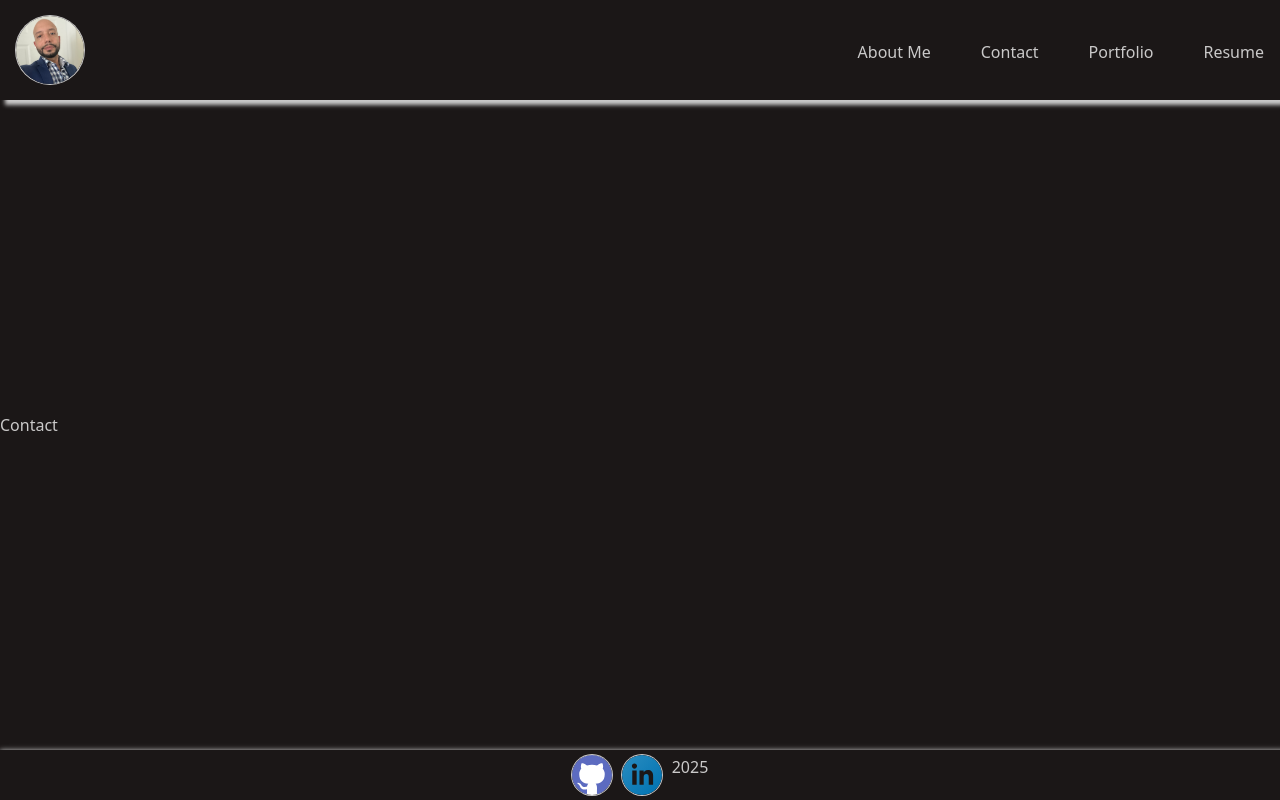
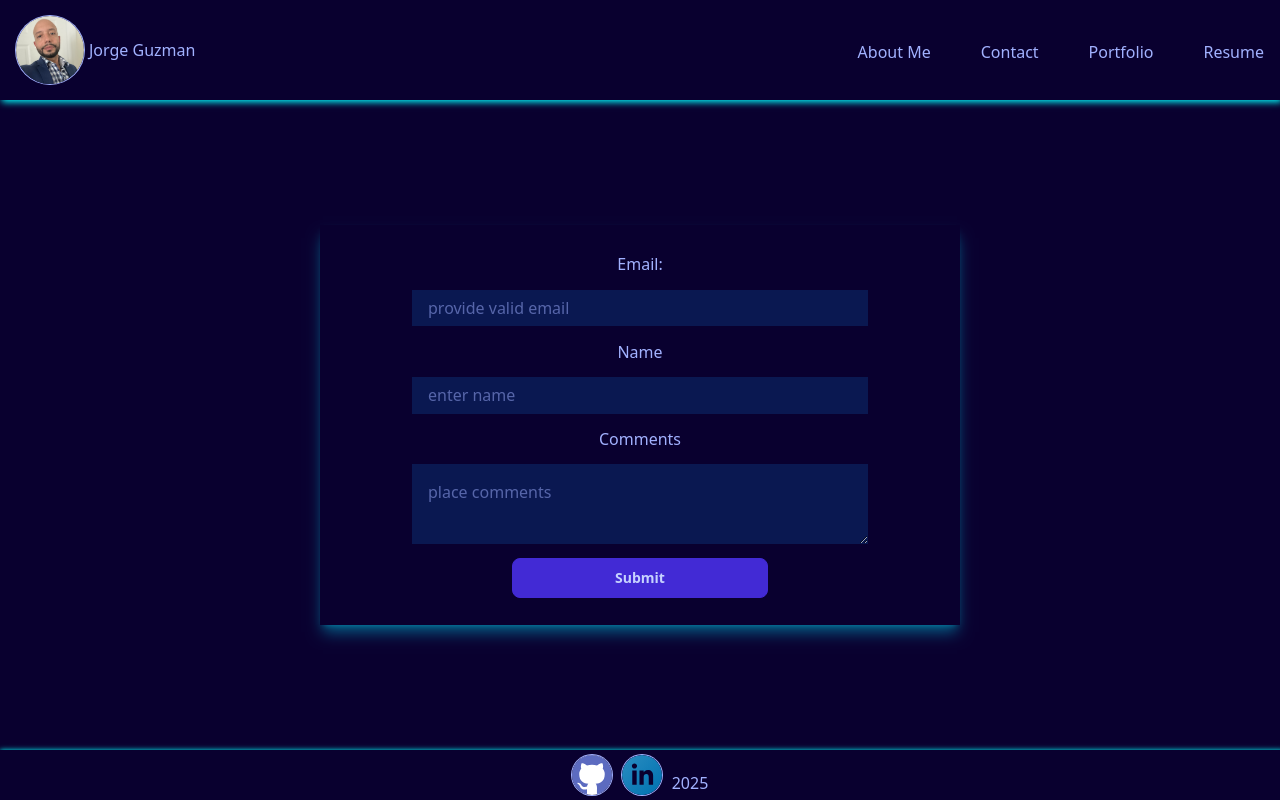
Before and after one commit to JGuzman87/jorge-portfolio, a Next.js app: page /contact in a window 1280 px wide. Built offline with nearby package versions, Linux system fonts and the light colour scheme.

Commit message:
applied theme and added form

```diff
--- a/src/app/contact/page.tsx
+++ b/src/app/contact/page.tsx
@@ -2,8 +2,21 @@ import React from 'react'
 
 const Contact = () => {
   return (
-    <div>Contact</div>
-  )
+    <form className="form shadow-lg shadow-cyan-500/50">
+      <label
+        className="label-floating"
+        htmlFor="email"
+      >
+        Email:
+      </label>
+      <input name="email" type="email" placeholder="provide valid email" />
+      <label htmlFor="name">Name</label>
+      <input name="name" type="text" placeholder="enter name" />
+      <label htmlFor="comment">Comments</label>
+      <textarea name="comment" placeholder="place comments"></textarea>
+      <button className="btn btn-neutral btn-wide">Submit</button>
+    </form>
+  );
 }
 
 export default Contact
--- a/src/app/globals.css
+++ b/src/app/globals.css
@@ -1,6 +1,6 @@
 @import "tailwindcss";
 @plugin "daisyui" {
-    themes: light --default, dark --prefersdark, forest;
+    themes: light --default, dark --prefersdark, synthwave;
 };
 
 
@@ -8,5 +8,41 @@ body {
    display: flex;
    flex-direction: column;
    justify-content: space-between;
-    height: 100vh;
+   align-content: center;
+   height: 100vh;
 }
+
+input {
+    width: 75%;
+    height: 10%;
+    padding: 1rem;
+    background-color: rgb(10, 24, 81);
+    border-radius: 5px solid cyan;
+}
+
+textarea {
+    width: 75%;
+    padding: 1rem;
+    background-color: rgb(10, 24, 81);
+    border-radius: 5px solid cyan;
+}
+
+.form {
+    display: flex;
+    flex-direction: column;
+    justify-content: space-evenly;
+    align-items: center;
+    width: 50%;
+    height: 50%;
+    padding: 1rem;
+    gap: 2px;
+    margin: auto;
+
+
+}
+.aboutme-card {
+    display: flex;
+    justify-content: center;
+    margin: auto;
+
+}
--- a/src/app/layout.tsx
+++ b/src/app/layout.tsx
@@ -25,7 +25,7 @@ export default function RootLayout({
   children: React.ReactNode;
 }>) {
   return (
-    <html data-theme="forest" lang="en">
+    <html data-theme="synthwave" lang="en">
       <body
         className={`${geistSans.variable} ${geistMono.variable} antialiased`}
       >
--- a/src/app/page.tsx
+++ b/src/app/page.tsx
@@ -2,9 +2,23 @@
 
 export default function Home() {
   return (
-    <div>
-
-
+    <div className="aboutme-card  w-200 h-70 shadow-lg shadow-cyan-500/50">
+      <div className="card-body">
+        <h2 className="card-title">About Me</h2>
+        <p>
+          After 16 years in the banking industry, I am now pursuing my passion
+          for technology by transitioning into full stack development. I have a
+          strong background in problem-solving, customer service, and project
+          management, which I am now applying to software development.
+          Currently, I am enhancing my skills in JavaScript, React, and MongoDB
+          through a coding boot camp. My goal is to build intuitive and
+          efficient web applications that provide excellent user experiences. I
+          am eager to contribute to dynamic tech teams and continue learning and
+          growing in this field. I look forward to connecting with fellow tech
+          enthusiasts, developers, and companies to explore opportunities and
+          collaborations in full stack development.
+        </p>
+      </div>
     </div>
   );
 }
--- a/src/components/Footer.css
+++ b/src/components/Footer.css
@@ -1,7 +1,8 @@
 .footer-container {
     display: flex;
     justify-content: center;
+    align-items: flex-end;
     gap: 10px;
     padding: 5px;
-    box-shadow: 5px 5px 5px 5px;
+    box-shadow: 2px 2px 5px 2px cyan;;
 }
--- a/src/components/Nav.css
+++ b/src/components/Nav.css
@@ -3,8 +3,14 @@ display: flex;
 align-items: center;
 justify-content: space-between;
 padding: 1rem;
-box-shadow: 5px 5px 4px;
+box-shadow: 2px 2px 7px cyan;
 
+}
+
+.avatar {
+    display: flex;
+    align-items: center;
+    gap: 5px;
 }
 
 .ul-container {
@@ -13,3 +19,11 @@ justify-content: flex-end;
 gap: 50px;
 height: 20px;
 }
+
+.h1 {
+    display: flex;
+    width: 50;
+    flex-direction: column;
+    justify-content: center;
+    height: 45%;
+}
--- a/src/components/Nav.tsx
+++ b/src/components/Nav.tsx
@@ -10,6 +10,9 @@ const Nav = () => {
           <div className=" ring-offset-base-100 w-17 rounded-full ring ring-offset-0">
             <img src="/IMG_1913.jpeg" alt="profile image" />
           </div>
+
+            <h1>Jorge Guzman</h1>
+
         </div>
         <ul className="ul-container">
           <li>
```
